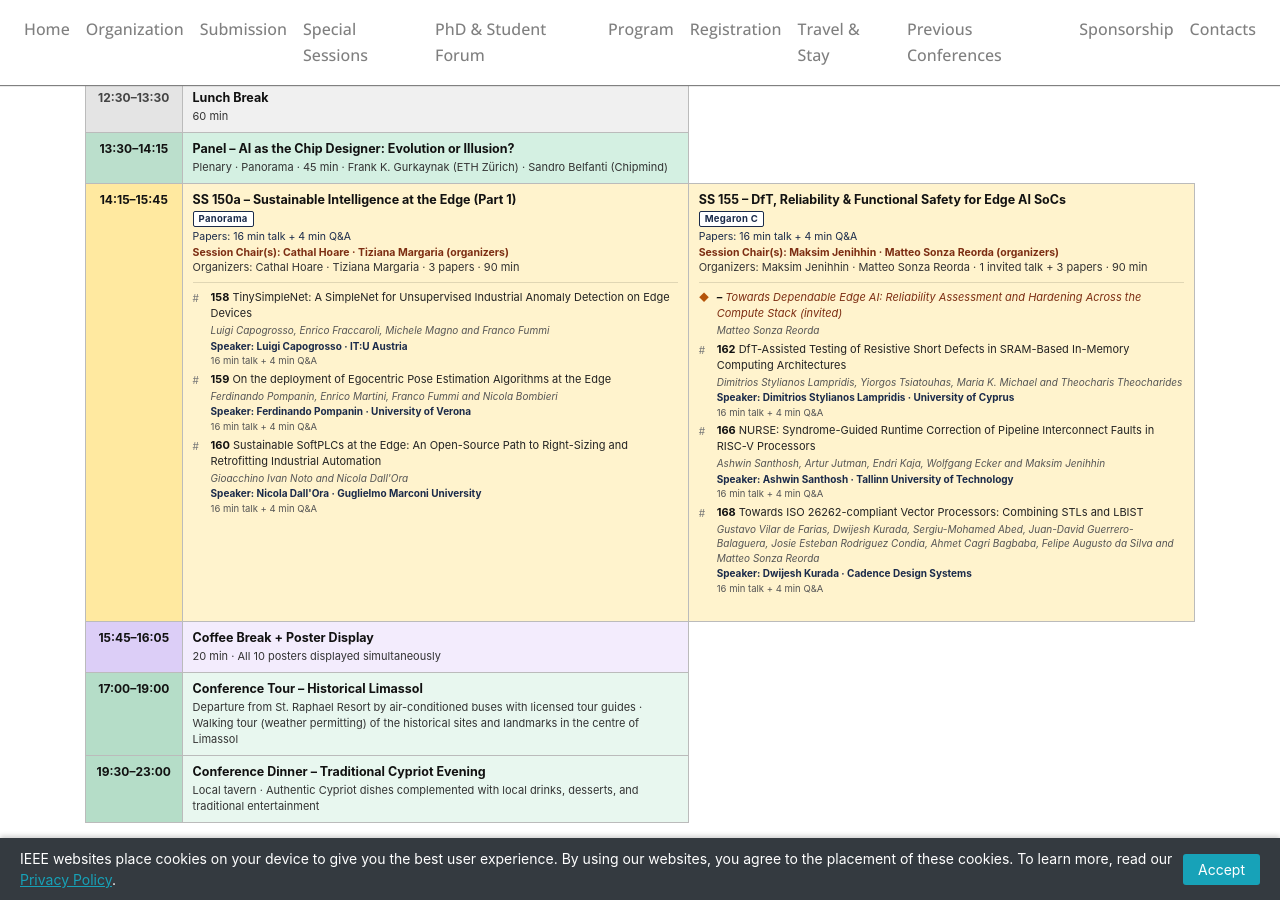
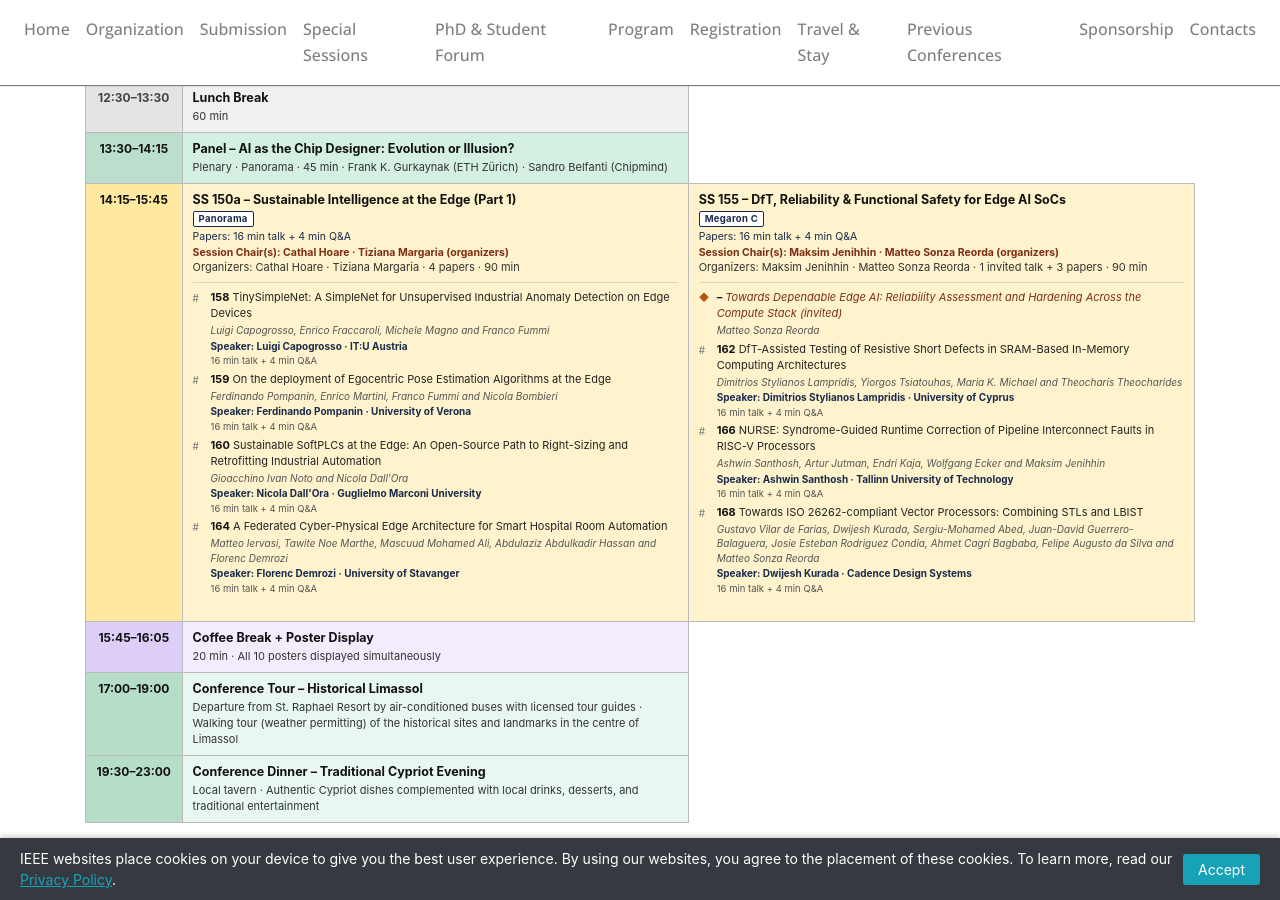
Before and after one commit to vlsi-soc/vlsi-soc, a Jekyll site: the page built from program.md, in a window 1280 px wide and 900 px high, scrolled down 14881 px. Built offline with Jekyll 4.4.1, drawn with Linux system fonts in a browser that asks for light colours; nearby versions of some CDN libraries; some of the changed text lies outside the part shown.

Commit message:
Move paper 164 from SS 150b to end of SS 150a
Co-Authored-By: Claude Opus 5.5 <noreply@anthropic.com>

```diff
--- a/program.md
+++ b/program.md
@@ -347,7 +347,7 @@ description: "Conference program, keynotes, and schedule for VLSI-SoC 2026"
       <span class="tp-t">SS 150a – Sustainable Intelligence at the Edge (Part 1)</span>
       <span class="tp-s"><span class="tp-room">Panorama</span>
       <span class="tp-mode">Papers: 16 min talk + 4 min Q&amp;A</span>
-      <span class="tp-chair" data-chair="Cathal Hoare · Tiziana Margaria">Session Chair(s): Cathal Hoare · Tiziana Margaria (organizers)</span>Organizers: Cathal Hoare · Tiziana Margaria · 3 papers · 90 min</span>
+      <span class="tp-chair" data-chair="Cathal Hoare · Tiziana Margaria">Session Chair(s): Cathal Hoare · Tiziana Margaria (organizers)</span>Organizers: Cathal Hoare · Tiziana Margaria · 4 papers · 90 min</span>
       <ul class="tp-pp">
         <li data-id="158" data-poster="0"><b>158</b> TinySimpleNet: A SimpleNet for Unsupervised Industrial Anomaly Detection on Edge Devices
           <span class="tp-auth">Luigi Capogrosso, Enrico Fraccaroli, Michele Magno and Franco Fummi</span><span class="tp-spk">Speaker: Luigi Capogrosso · IT:U Austria</span><span class="tp-fmt">16 min talk + 4 min Q&amp;A</span></li>
@@ -355,6 +355,8 @@ description: "Conference program, keynotes, and schedule for VLSI-SoC 2026"
           <span class="tp-auth">Ferdinando Pompanin, Enrico Martini, Franco Fummi and Nicola Bombieri</span><span class="tp-spk">Speaker: Ferdinando Pompanin · University of Verona</span><span class="tp-fmt">16 min talk + 4 min Q&amp;A</span></li>
         <li data-id="160" data-poster="0"><b>160</b> Sustainable SoftPLCs at the Edge: An Open-Source Path to Right-Sizing and Retrofitting Industrial Automation
           <span class="tp-auth">Gioacchino Ivan Noto and Nicola Dall'Ora</span><span class="tp-spk">Speaker: Nicola Dall'Ora · Guglielmo Marconi University</span><span class="tp-fmt">16 min talk + 4 min Q&amp;A</span></li>
+        <li data-id="164" data-poster="0"><b>164</b> A Federated Cyber-Physical Edge Architecture for Smart Hospital Room Automation
+          <span class="tp-auth">Matteo Iervasi, Tawite Noe Marthe, Mascuud Mohamed Ali, Abdulaziz Abdulkadir Hassan and Florenc Demrozi</span><span class="tp-spk">Speaker: Florenc Demrozi · University of Stavanger</span><span class="tp-fmt">16 min talk + 4 min Q&amp;A</span></li>
       </ul>
     </td>
     <td class="tp-ch">
@@ -443,12 +445,10 @@ description: "Conference program, keynotes, and schedule for VLSI-SoC 2026"
       <span class="tp-t">SS 150b – Sustainable Intelligence at the Edge (Part 2)</span>
       <span class="tp-s"><span class="tp-room">Panorama</span>
       <span class="tp-mode">Papers: 16 min talk + 4 min Q&amp;A</span>
-      <span class="tp-chair" data-chair="Cathal Hoare · Tiziana Margaria">Session Chair(s): Cathal Hoare · Tiziana Margaria (organizers)</span>Organizers: Cathal Hoare · Tiziana Margaria · 4 papers · 90 min</span>
+      <span class="tp-chair" data-chair="Cathal Hoare · Tiziana Margaria">Session Chair(s): Cathal Hoare · Tiziana Margaria (organizers)</span>Organizers: Cathal Hoare · Tiziana Margaria · 4 papers (B) · 90 min</span>
       <ul class="tp-pp">
         <li data-id="163" data-poster="0"><b>163</b> LLM-Driven Optimization of Large Language Model Inference
           <span class="tp-auth">Amir Aminifar</span><span class="tp-spk">Speaker: Amir Aminifar · Lund University</span><span class="tp-fmt">16 min talk + 4 min Q&amp;A</span></li>
-        <li data-id="164" data-poster="0"><b>164</b> A Federated Cyber-Physical Edge Architecture for Smart Hospital Room Automation
-          <span class="tp-auth">Matteo Iervasi, Tawite Noe Marthe, Mascuud Mohamed Ali, Abdulaziz Abdulkadir Hassan and Florenc Demrozi</span><span class="tp-spk">Speaker: Florenc Demrozi · University of Stavanger</span><span class="tp-fmt">16 min talk + 4 min Q&amp;A</span></li>
         <li data-id="170" data-poster="0"><b>170</b> Toward a Unified Memristive Edge Platform for Sensing, Security, and Neuromorphic Computing
           <span class="tp-auth">Heba Abunahla</span><span class="tp-spk">Speaker: Heba Abunahla · TU Delft</span><span class="tp-fmt">16 min talk + 4 min Q&amp;A</span></li>
         <li data-id="171" data-poster="0"><b>171</b> Embedded Intelligence at the Edge: Recommender Systems, Efficient Simulation, and Operator-Centred Decision Support
```
